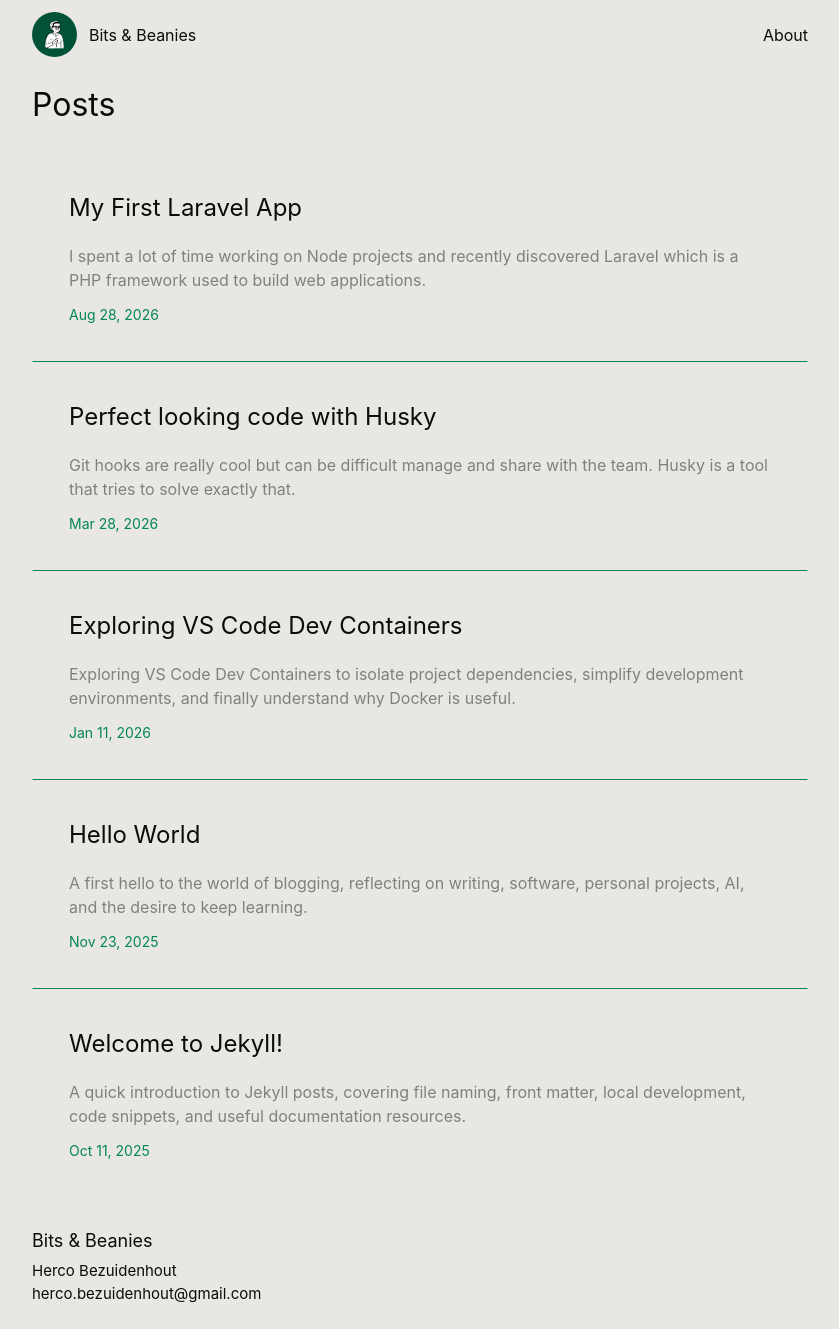
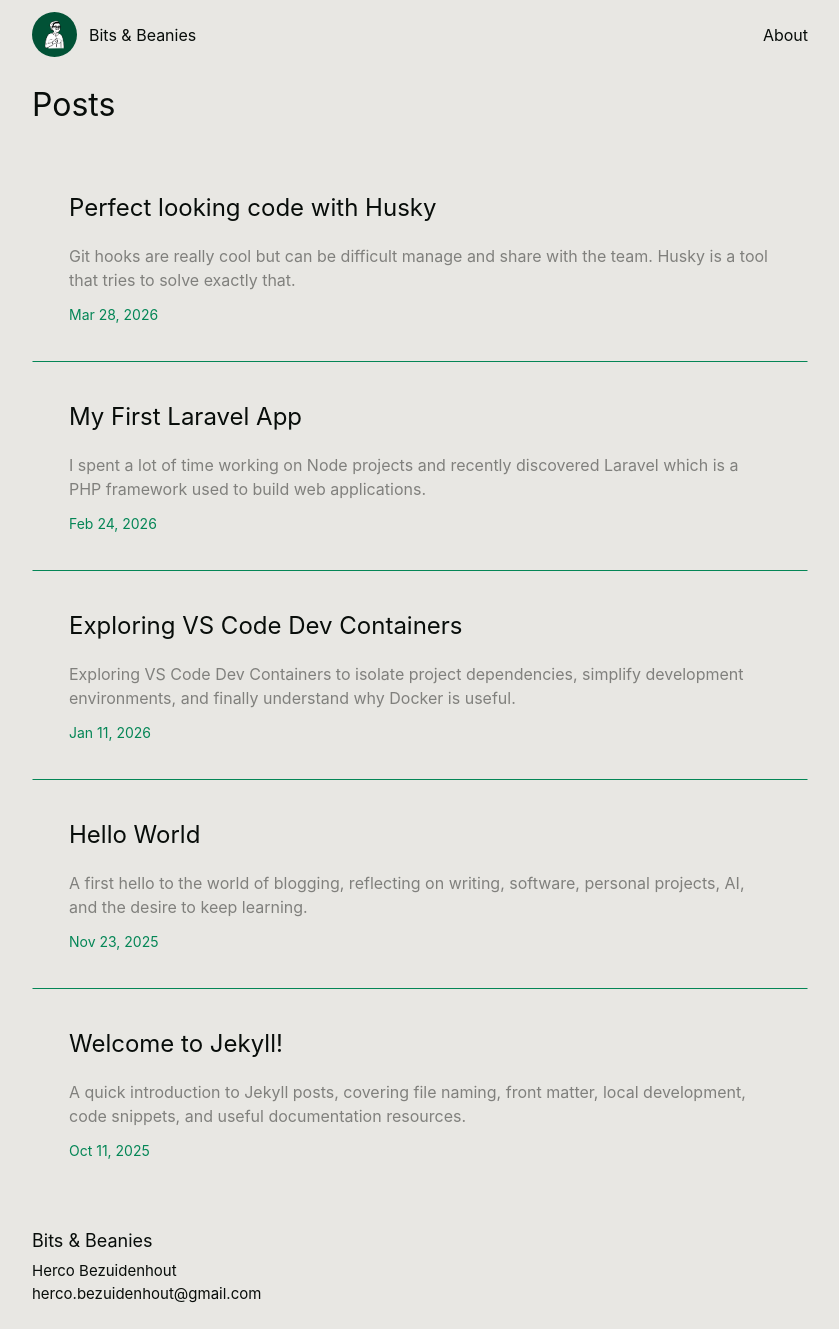
Before and after one commit to hercobezuidenhout/hercobezuidenhout.github.io, a Jekyll site: the page built from index.md, in a window 1280 px wide and 1329 px high. Shown: the whole window, without its empty margins (220-1059 px from the left). Built offline with Jekyll 4.4.1, drawn with Linux system fonts in a browser that asks for light colours.

Commit message:
save: 2026-02-24-my-first-laravel-app.md

```diff
--- a/_posts/2026-02-24-my-first-laravel-app.md
+++ b/_posts/2026-02-24-my-first-laravel-app.md
@@ -1,7 +1,7 @@
 ---
 layout: post
 title: My First Laravel App
-date: 2026-08-28
+date: 2026-02-24
 categories: web
 excerpt: I spent a lot of time working on Node projects and recently discovered Laravel which is a PHP framework used to build web applications.
 ---
```
Also changed, not shown: .obsidian/workspace.json.
